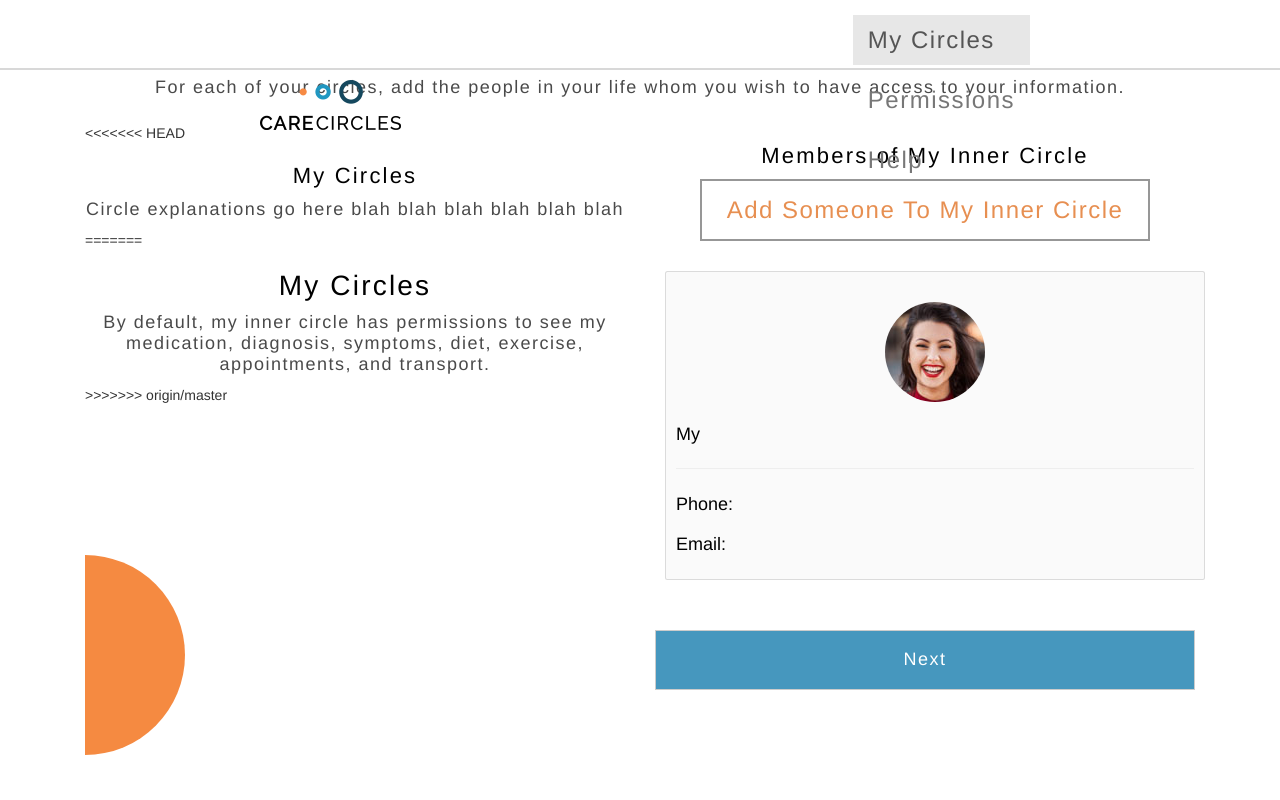
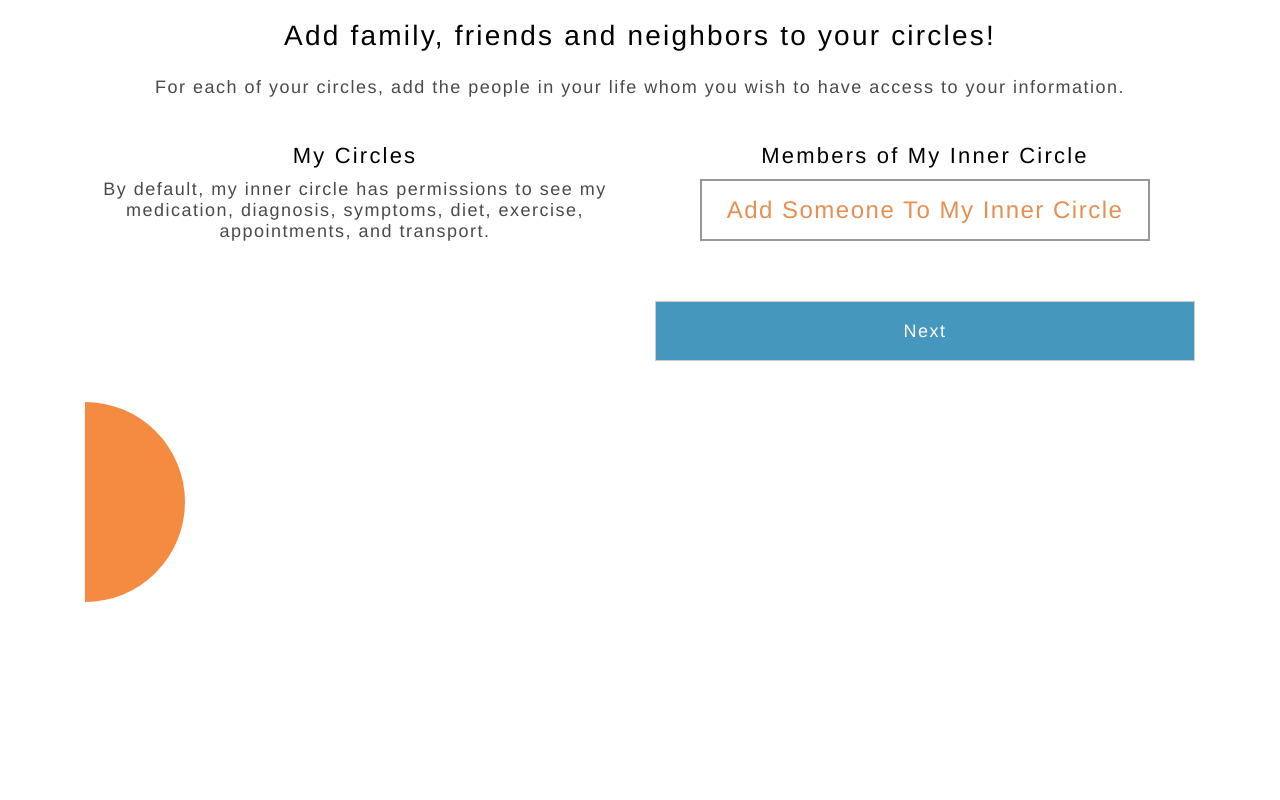
Before and after one commit to andrewgrant111/carecircles, a website: page public/circles.html in a window 1280 px wide. Drawn offline with nearby package versions, Linux system fonts and the light colour scheme.

Commit message:
Circles page text and style fixes

```diff
--- a/public/circles.html
+++ b/public/circles.html
@@ -10,24 +10,6 @@
     <link rel="stylesheet" href="/assets/css/circles.css">
   </head>
   <body>
-    <header>
-      <!-- Page Preloder -->
-      <!-- Navigation -->
-      <nav class="navbar navbar-default navbar-fixed-top">
-        <div class="container">
-          <div class="navbar-header">
-            <a class="navbar-brand" href="/"><img alt="logo" src="assets/img/logo2-navbar.png"></a>
-          </div>
-          <ul class="nav navbar-nav">
-          </ul>
-          <ul class="nav navbar-nav navbar-right">
-            <li class="active"><a href="circles.html">My Circles</a></li>
-            <li><a href="permissions.html">Permissions</a></li>
-            <li><a href="">Help</a></li>
-          </ul>
-        </div>
-      </nav>
-    </header>
     <div class="container">
       <h2>Add family, friends and neighbors to your circles!</h2>
       <div class="panel-body">
@@ -35,13 +17,8 @@
       </div>
       <div class="row">
         <div class="col-md-6">
-<<<<<<< HEAD
           <h3>My Circles</h3>
-          <p id="circle-explanation" class="explanation">Circle explanations go here blah blah blah blah blah blah</p>
-=======
-          <h2>My Circles</h2>
           <p id="circle-explanation" class="explanation">By default, my inner circle has permissions to see my medication, diagnosis, symptoms, diet, exercise, appointments, and transport.</p>
->>>>>>> origin/master
           <div class="circles-box">
             <div class="extended-circle">
               <div class="outer-circle">
@@ -92,7 +69,7 @@
             </div><!-- .modal-dialog -->
           </div><!-- .modal -->
           <div id='cards' class="cards">
-            <div class="card">
+            <!-- <div class="card">
               <div class="card-img"><img src="assets/img/02.jpg" alt="user" class="img-circle"></div>
                 <div class="card-content">
                   <div class="card-name"></div>
@@ -101,7 +78,7 @@
                   <p class="card-phone">Phone: </p>
                   <p class="card-email">Email: </p>
                 </div>
-              </div>
+              </div> -->
             </div>
           <div class="next">
             <button id="nextbutton" class="btn btn-default">Next</button>
```
Also changed, not shown: 1 other file.
